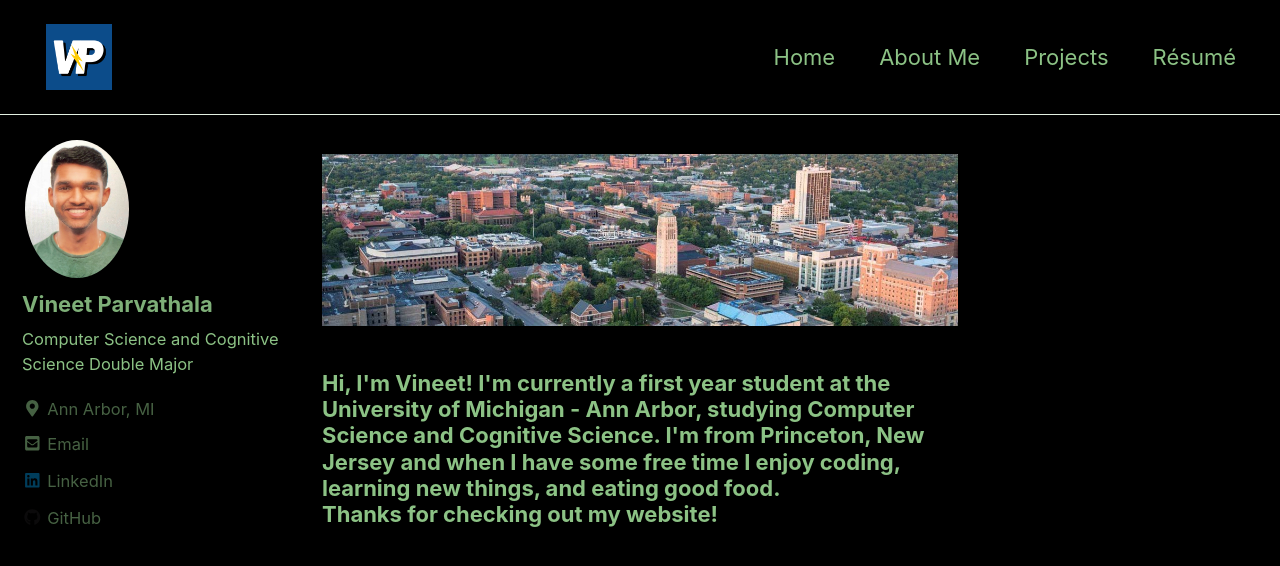
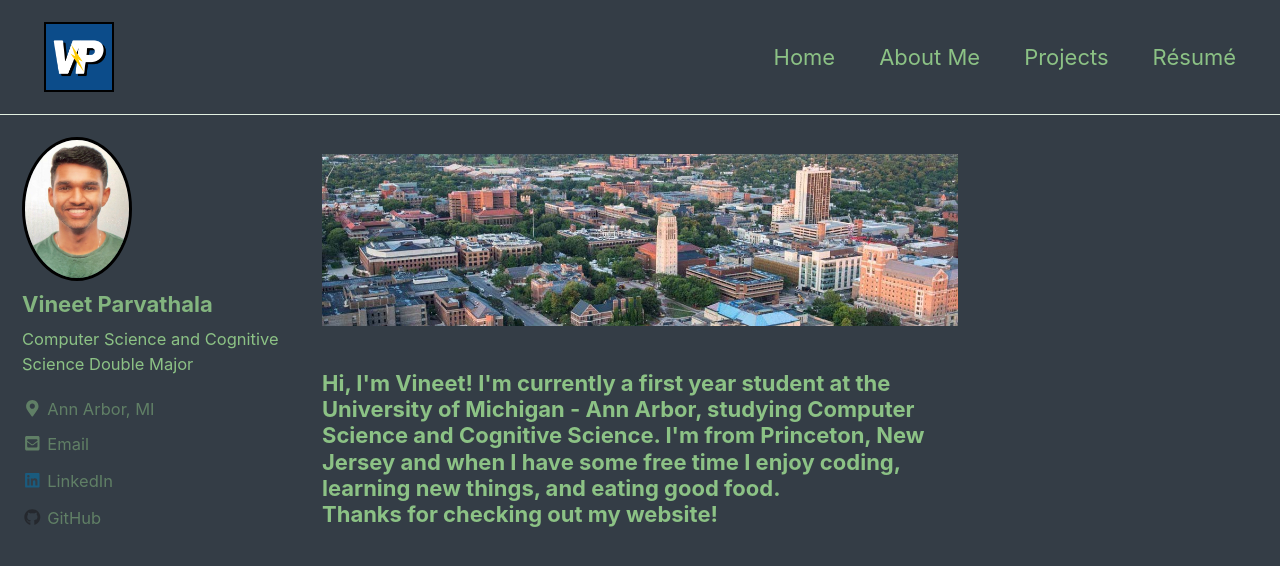
Before and after one commit to vparv/vparv.github.io, a Jekyll site: the page built from index.html, in a window 1280 px wide and 900 px high. Shown: the top 566 px of the window. Built offline with Jekyll 4.4.1, drawn with Linux system fonts in a browser that asks for light colours; cached includes are drawn as plain includes; nearby versions of some CDN libraries; the list of posts is cut into pages by our own code.

Commit message:
updated colors

```diff
--- a/_sass/minimal-mistakes/skins/_contrast.scss
+++ b/_sass/minimal-mistakes/skins/_contrast.scss
@@ -3,7 +3,7 @@
    ========================================================================== */
 
 /* Colors */
-$background-color: #000000 !default;
+$background-color: #343D46 !default;
 $text-color: #8CC285 !default;
 $muted-text-color: #6c7a89 !default;
 $primary-color: #bdc3c7 !default;
```
